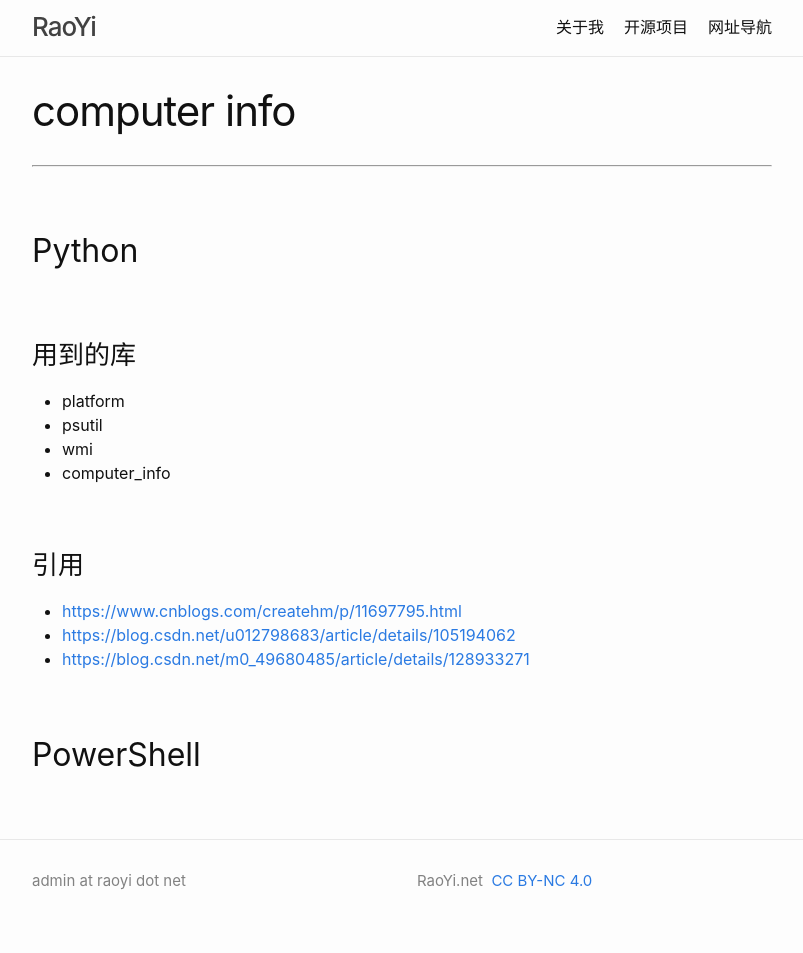
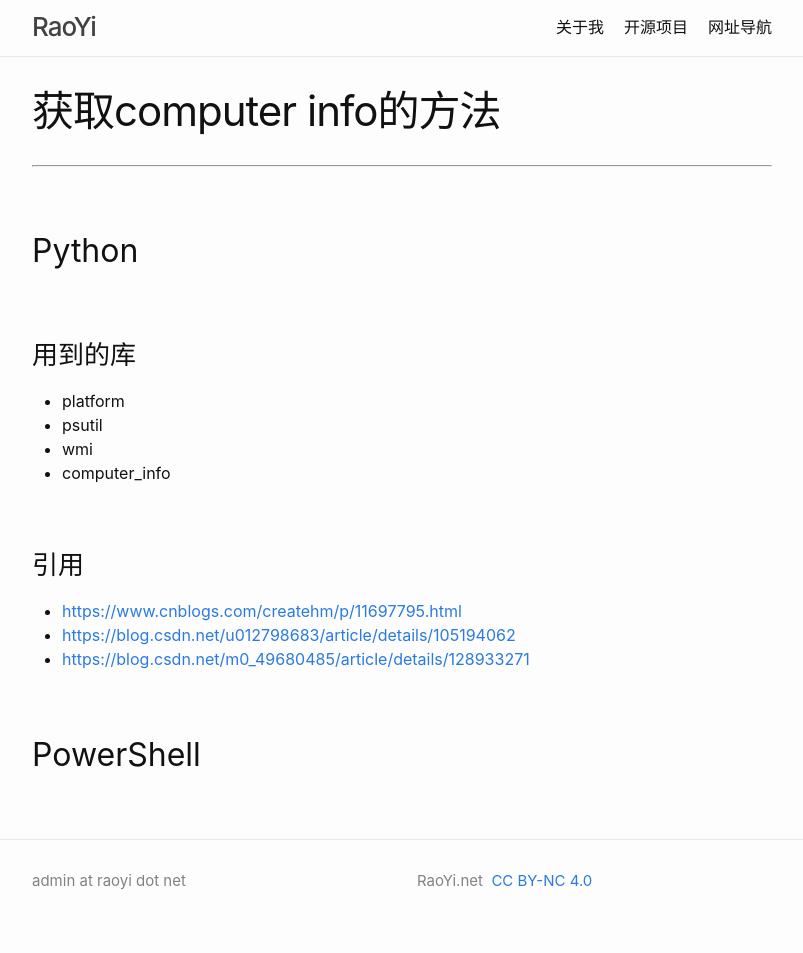
Before and after one commit to raoyi/raoyi.github.io, a Jekyll site: the page built from _posts/2020-11-27-pcinfo.md, in a window 1280 px wide. Shown: the whole page, without its empty margins (238-1041 px from the left). Built offline with Jekyll 4.4.1, drawn with Linux system fonts in a browser that asks for light colours.

Commit message:
update _posts/2020-11-27-pcinfo.md.
Signed-off-by: 一毛 <prcraoyi@qq.com>

```diff
--- a/_posts/2020-11-27-pcinfo.md
+++ b/_posts/2020-11-27-pcinfo.md
@@ -1,6 +1,6 @@
 ---
 layout: post
-title:  computer info
+title:  获取computer info的方法
 date:   2020-11-27
 tags:   Windows Python PowerShell
 ---
```
